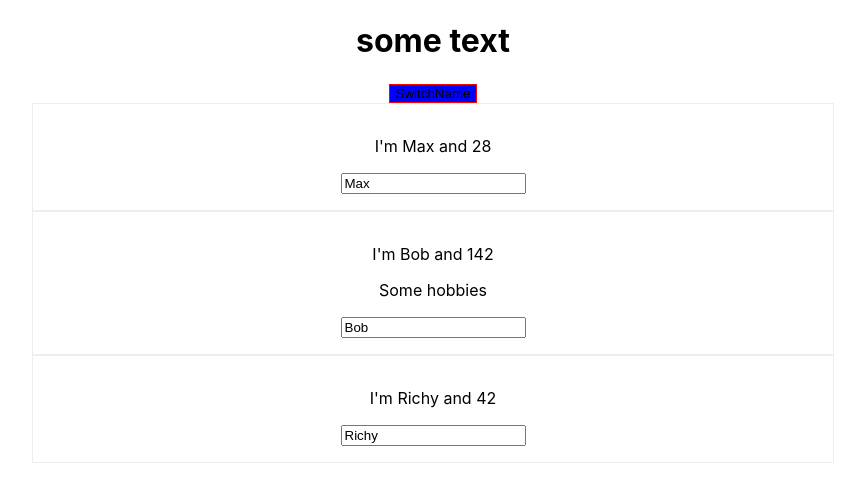
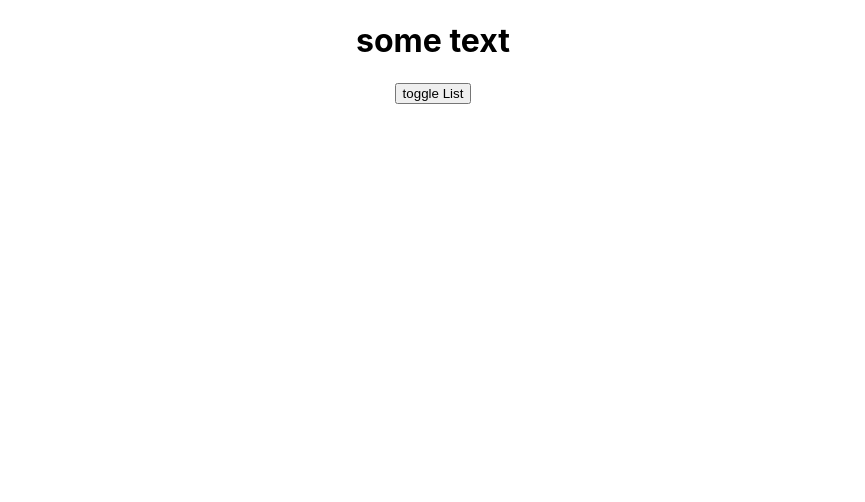
Before and after one commit to StefanK2ff/react-course, a React (Create React App) app: page / in a window 1280 px wide. Shown: the top 502 px of the page, without its empty margins (207-1072 px from the left). Built offline with nearby package versions, Linux system fonts and the light colour scheme.

Commit message:
Different ways to do conditional rendering

```diff
--- a/src/App.js
+++ b/src/App.js
@@ -10,6 +10,7 @@ export default class App extends Component {
       { name: "Bob", age: 12 },
       { name: "Richy", age: 124 },
     ],
+    listVisble: false,
   };
 
   switchNameHandler = (newName) => {
@@ -22,6 +23,9 @@ export default class App extends Component {
       persons: [...this.state.persons, { name: e.target.value, age: 50 }],
     });
   };
+  toggleList = () => {
+    this.setState({ listVisble: !this.state.listVisble });
+  };
 
   render() {
     const style = {
@@ -29,9 +33,11 @@ export default class App extends Component {
       border: "1px solid red",
     };
 
-    return (
-      <div className="App">
-        <h1>some text</h1>
+    let persons = null;
+
+    if (this.state.listVisble) {
+      persons = (
+        <div className="list">
             {/* may inefficient */}
             <button
               onClick={() => this.switchNameHandler.bind("BOBOB")}
@@ -50,6 +56,17 @@ export default class App extends Component {
               Some hobbies
             </Person>
             <Person name="Richy" age="42" />
+          </div>
+      )
+    }
+
+    return (
+      <div className="App">
+        <h1>some text</h1>
+        <button onClick={this.toggleList}>toggle List</button>
+        {/* {this.state.listVisble ? ( */}
+          {persons}
+        {/* ) : null} */}
       </div>
     );
   }
```
Lines whose indentation alone changed are shown as unchanged.
